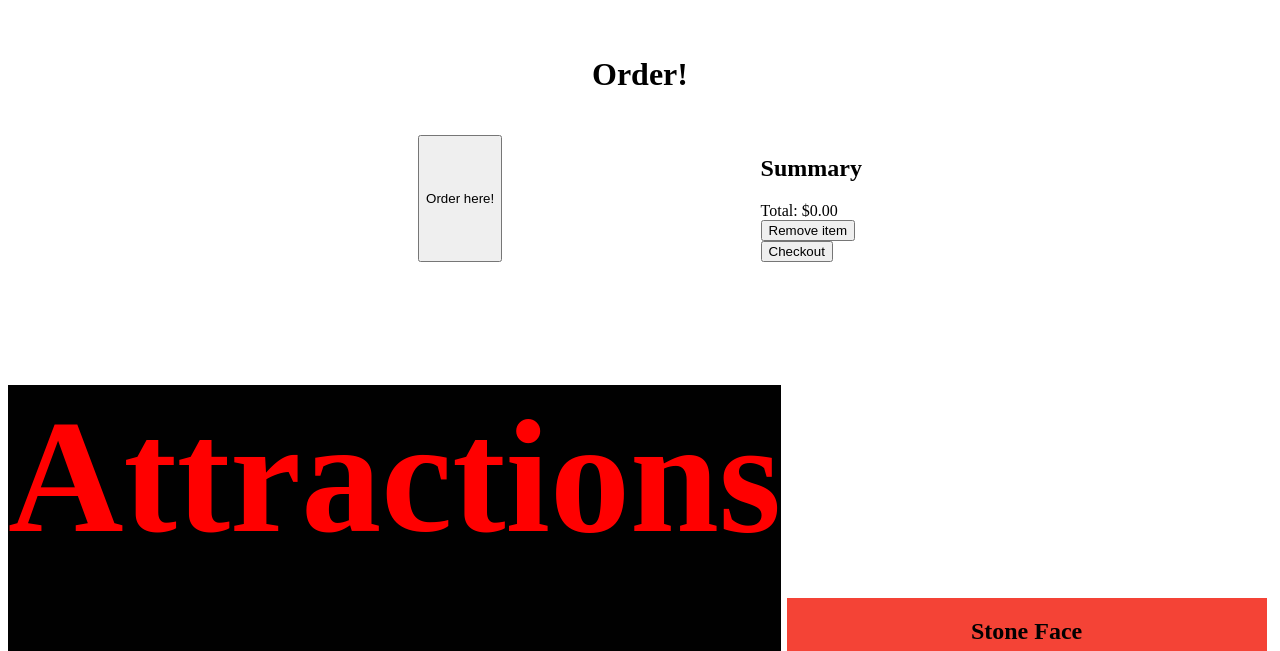
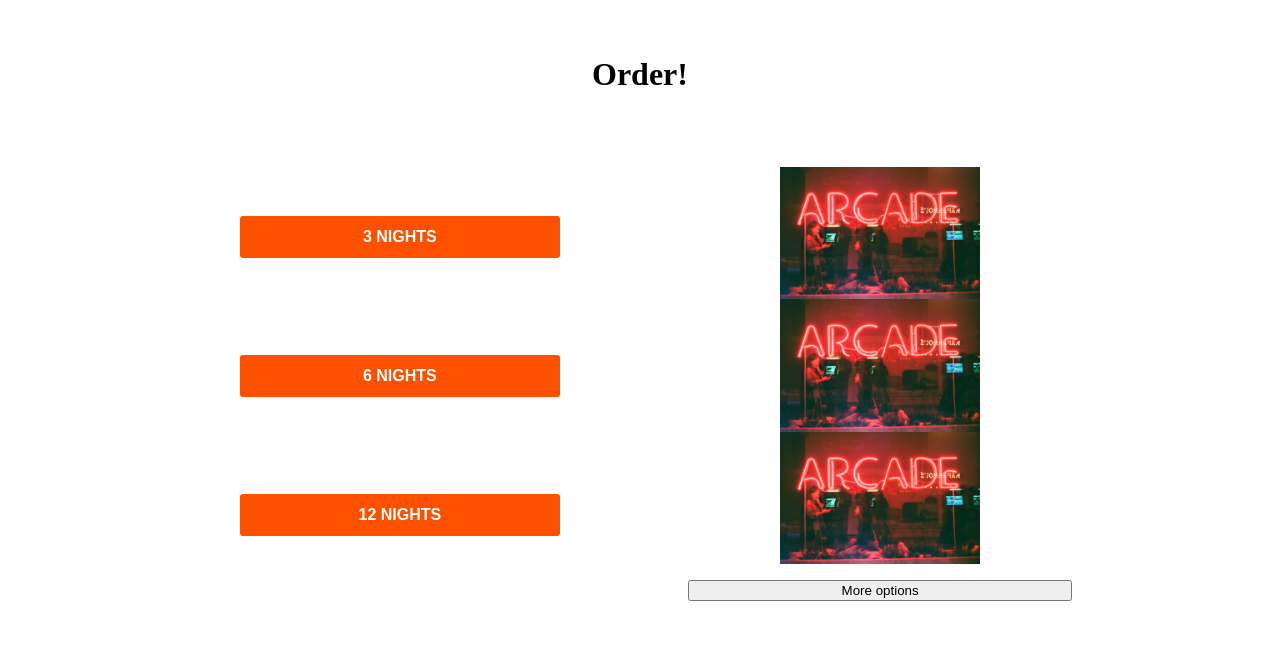
Before and after one commit to staten-island-tech/vue-project-2-ebt, a Nuxt app in the folder project/: page / in a window 1280 px wide. Shown: the part 3342-3993 px from the top of the page. Built offline with nearby package versions, Linux system fonts and the light colour scheme.

Commit message:
3/7 ticket progress

```diff
--- a/project/components/tickets.vue
+++ b/project/components/tickets.vue
@@ -4,13 +4,19 @@
     <h2 class="head-text">Order!</h2>
     <main class="home">
       <section class="display">
-        <button>Order here!</button>
-        <div>
-        <h2 class="summary-font">Summary</h2>
-        <li class="space1" v-for="items in order" :key="items.name">{{ items.name }} {{pricetag(items.price)}} </li>
-        <div class="totals">Total: {{ pricetag(orderPrice) }}  </div>
-        <div><button class="clear-btn" @click="remove(kits, order)">Remove item</button></div>
-        <button class="checkout-btn" @click="$router.push('Checkout')">Checkout</button>
+        <div class="display2">
+        <button class="btn1">3 Nights</button>
+        <button class="btn1">6 Nights</button>
+        <button class="btn1">12 Nights</button>
+        </div>
+
+        <div class="display2">
+        <section class="display">
+          <img src="arcade.jpg" alt="">
+          <img src="arcade.jpg" alt="">
+          <img src="arcade.jpg" alt="">
+        </section>
+        <button class="checkout-btn">More options</button>
       </div>
       </section>
     </main>
@@ -25,50 +31,32 @@ export default {
 
   data() {
     return {
-      kits: [
+      rooms: [
         {
-      name: "AccessBio",
-      price: 60,
-      img: "/accessbio.jpg",
+          nights: 3,
+          size: "small",
         },
         {
-      name: "Binax",
-      price: 45,
-      img: "/binax.jpg",
+          nights: 6,
+          size: "small",
         },
         {
-      name: "Ellume",
-      price: 65,
-      img: "/ellume.jpg",
+          nights: 12,
+          size: "small",
         },
         {
-      name: "Everlywell",
-      price: 40,
-      img: "/everlywell.jpg",
+          nights: 3,
+          size: "medium",
         },
         {
-      name: "Flowflex",
-      price: 35,
-      img: "/flowflex.jpg",
+          nights: 6,
+          size: "medium",
         },
         {
-      name: "iHealth",
-      price: 60,
-      img: "/ihealth.jpg",
+          nights: 12,
+          size: "medium",
         },
-      {
-      name: "Inteliswab",
-      price: 65,
-      img: "/inteliswab.jpg",
-      },
-      {
-      name: "On/Go",
-      price: 55,
-      img: "/ongo.jpg",
-      },
-      ],
-      order: [],
-      orderPrice: 0,
+      ]
     };
   },
   methods: {
@@ -79,15 +67,6 @@ export default {
      addItem( items ) {
       this.order.push(items);
       this.orderPrice = this.orderPrice + items.price;
-    },
-    remove( items ){
-      let cost = 0
-      if (this.order.length !== 0) {
-        [this.orderPrice.length - 1];
-        this.order.pop( items );
-        this.order.forEach( items => cost = cost + items.price)
-        this.orderPrice = cost
-      }
     },
   },
 };
@@ -117,4 +96,33 @@ export default {
   height: auto;
   margin: 1rem auto;
 }
+.display2 {
+  display: flex;
+  flex-direction: column;
+  justify-content: space-evenly;
+  width: 40%;
+  height: auto;
+  margin: 1rem auto;
+}
+
+.btn1 {
+display: inline-block;
+text-transform: uppercase;
+outline: none;
+cursor: pointer;
+font-weight: 600;
+border-radius: 3px;
+padding: 12px 24px;
+border: 0;
+color: #fff;
+background: #ff5000;
+line-height: 1.15;
+font-size: 16px;
+margin: 2rem;
+}
+.btn1:hover {
+transition: all .1s ease;
+box-shadow: 0 0 0 0 #fff, 0 0 0 3px #1de9b6;
+}
+
 </style>
```
Lines whose indentation alone changed are shown as unchanged.
